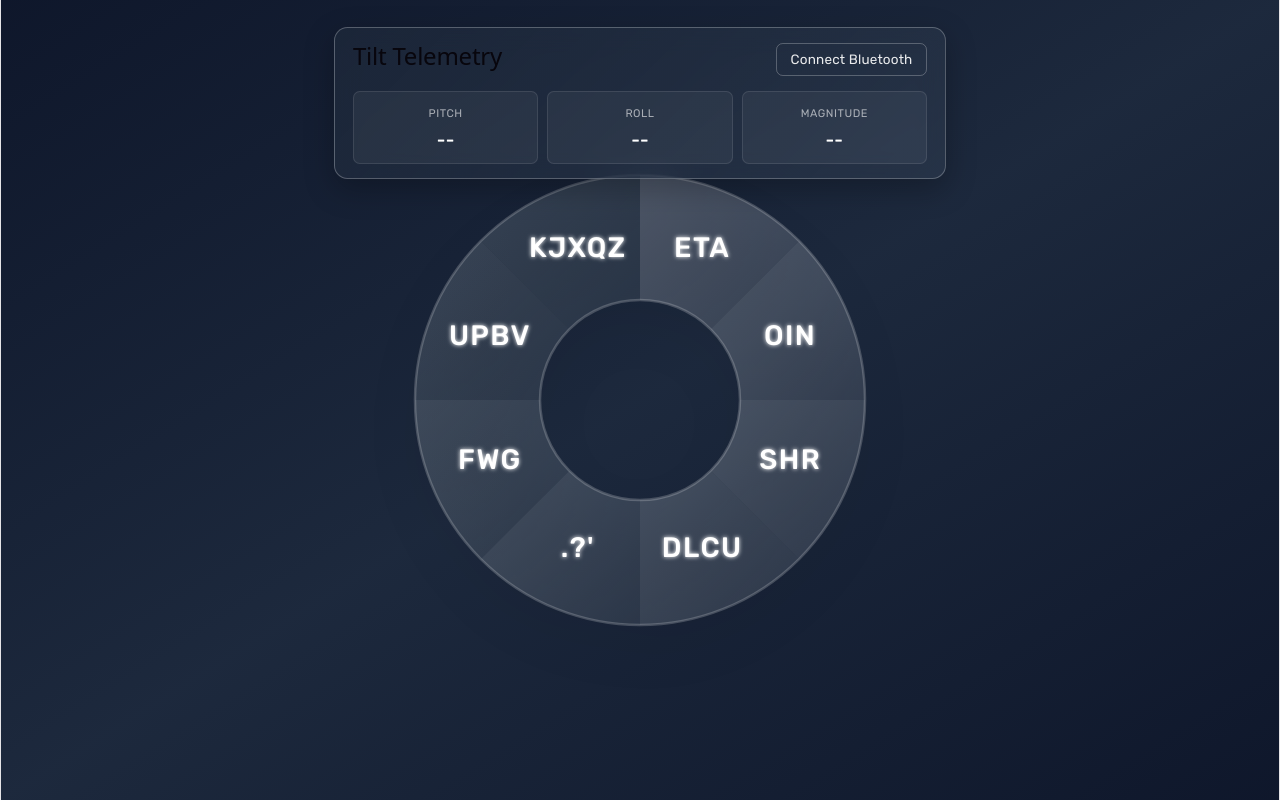
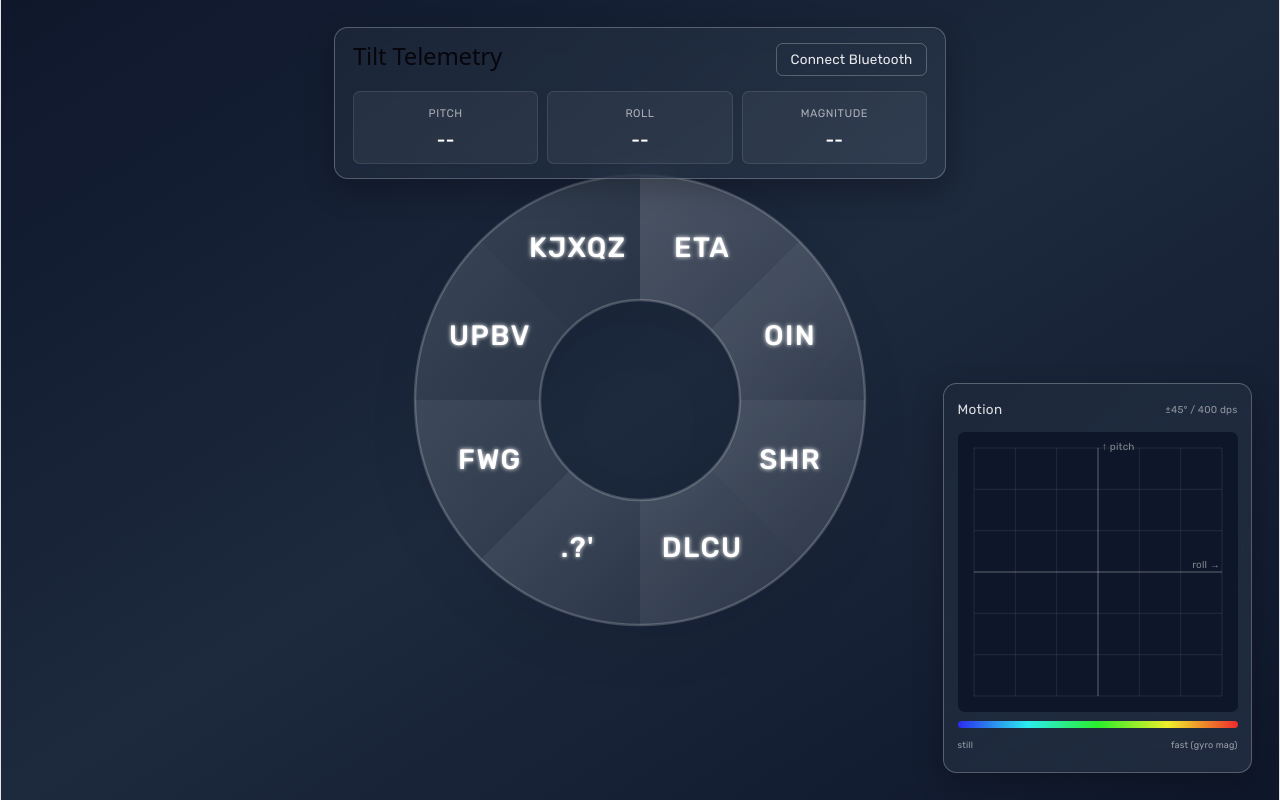
Before and after one commit to cesagui/gester, a React (Vite) app in the folder gester-web-app/: page / in a window 1280 px wide. Built offline with nearby package versions, Linux system fonts and the light colour scheme.

Commit message:
graph visual

```diff
--- a/gester-web-app/src/components/DonutSelector.tsx
+++ b/gester-web-app/src/components/DonutSelector.tsx
@@ -1,5 +1,6 @@
 import React from 'react';
 import TiltTelemetry from './TiltTelemetry';
+import MotionGraph from './MotionGraph';
 
 export default function DonutSelector() {
   const [hoveredSection, setHoveredSection] = React.useState<number | null>(null);
@@ -99,6 +100,7 @@ export default function DonutSelector() {
   return (
     <div className="min-h-screen w-full flex flex-col items-center justify-center bg-linear-to-br from-slate-900 via-slate-800 to-slate-900 relative">
       <TiltTelemetry />
+      <MotionGraph />
       <svg
         width="500"
         height="500"
--- /dev/null
+++ b/gester-web-app/src/components/MotionGraph.tsx
@@ -0,0 +1,165 @@
+import React from 'react';
+import { tiltStore, type TiltReading } from '../lib/tiltStore';
+
+const ANGLE_RANGE_DEG = 45;
+const MAGNITUDE_MAX_DPS = 400;
+const TRAIL_MS = 1500;
+const CANVAS_SIZE = 280;
+
+type TrailPoint = {
+  x: number;
+  y: number;
+  mag: number;
+  t: number;
+};
+
+function magnitudeToHsla(mag: number, alpha = 1) {
+  const normalized = Math.min(1, Math.max(0, mag / MAGNITUDE_MAX_DPS));
+  const hue = 240 * (1 - normalized);
+  return `hsla(${hue.toFixed(0)}, 85%, 55%, ${alpha})`;
+}
+
+export default function MotionGraph() {
+  const canvasRef = React.useRef<HTMLCanvasElement>(null);
+  const latestRef = React.useRef<TiltReading | null>(null);
+  const trailRef = React.useRef<TrailPoint[]>([]);
+
+  React.useEffect(() => {
+    return tiltStore.subscribe((reading) => {
+      latestRef.current = reading;
+    });
+  }, []);
+
+  React.useEffect(() => {
+    const canvas = canvasRef.current;
+    if (!canvas) return;
+    const ctx = canvas.getContext('2d');
+    if (!ctx) return;
+
+    const dpr = window.devicePixelRatio || 1;
+    canvas.width = CANVAS_SIZE * dpr;
+    canvas.height = CANVAS_SIZE * dpr;
+    canvas.style.width = `${CANVAS_SIZE}px`;
+    canvas.style.height = `${CANVAS_SIZE}px`;
+    ctx.scale(dpr, dpr);
+
+    const cx = CANVAS_SIZE / 2;
+    const cy = CANVAS_SIZE / 2;
+    const scale = (CANVAS_SIZE / 2 - 16) / ANGLE_RANGE_DEG;
+
+    let raf = 0;
+    let lastSampleTimestamp = 0;
+
+    const draw = () => {
+      const now = performance.now();
+
+      ctx.fillStyle = 'rgba(15, 23, 42, 0.92)';
+      ctx.fillRect(0, 0, CANVAS_SIZE, CANVAS_SIZE);
+
+      ctx.strokeStyle = 'rgba(255,255,255,0.08)';
+      ctx.lineWidth = 1;
+      for (let d = -ANGLE_RANGE_DEG; d <= ANGLE_RANGE_DEG; d += 15) {
+        const x = cx + d * scale;
+        const y = cy + d * scale;
+        ctx.beginPath();
+        ctx.moveTo(x, 16);
+        ctx.lineTo(x, CANVAS_SIZE - 16);
+        ctx.moveTo(16, y);
+        ctx.lineTo(CANVAS_SIZE - 16, y);
+        ctx.stroke();
+      }
+
+      ctx.strokeStyle = 'rgba(255,255,255,0.25)';
+      ctx.beginPath();
+      ctx.moveTo(16, cy);
+      ctx.lineTo(CANVAS_SIZE - 16, cy);
+      ctx.moveTo(cx, 16);
+      ctx.lineTo(cx, CANVAS_SIZE - 16);
+      ctx.stroke();
+
+      ctx.fillStyle = 'rgba(255,255,255,0.45)';
+      ctx.font = '10px Rubik, sans-serif';
+      ctx.textAlign = 'right';
+      ctx.fillText('roll →', CANVAS_SIZE - 18, cy - 4);
+      ctx.textAlign = 'left';
+      ctx.save();
+      ctx.translate(cx + 4, 18);
+      ctx.fillText('↑ pitch', 0, 0);
+      ctx.restore();
+
+      const reading = latestRef.current;
+      if (reading && performance.now() - lastSampleTimestamp > 0) {
+        const px = cx + clamp(reading.roll, -ANGLE_RANGE_DEG, ANGLE_RANGE_DEG) * scale;
+        const py = cy - clamp(reading.pitch, -ANGLE_RANGE_DEG, ANGLE_RANGE_DEG) * scale;
+        trailRef.current.push({ x: px, y: py, mag: reading.magnitude, t: now });
+        lastSampleTimestamp = now;
+      }
+
+      trailRef.current = trailRef.current.filter((p) => now - p.t < TRAIL_MS);
+
+      for (const p of trailRef.current) {
+        const age = (now - p.t) / TRAIL_MS;
+        const alpha = 1 - age;
+        ctx.fillStyle = magnitudeToHsla(p.mag, alpha * 0.85);
+        ctx.beginPath();
+        ctx.arc(p.x, p.y, 3, 0, Math.PI * 2);
+        ctx.fill();
+      }
+
+      const last = trailRef.current[trailRef.current.length - 1];
+      if (last) {
+        ctx.shadowColor = magnitudeToHsla(last.mag, 1);
+        ctx.shadowBlur = 16;
+        ctx.fillStyle = magnitudeToHsla(last.mag, 1);
+        ctx.beginPath();
+        ctx.arc(last.x, last.y, 7, 0, Math.PI * 2);
+        ctx.fill();
+        ctx.shadowBlur = 0;
+      }
+
+      raf = requestAnimationFrame(draw);
+    };
+    raf = requestAnimationFrame(draw);
+
+    return () => cancelAnimationFrame(raf);
+  }, []);
+
+  return (
+    <div className="absolute bottom-6 right-6 z-30">
+      <div
+        className="backdrop-blur-md border border-white/25 rounded-xl p-3"
+        style={{
+          background:
+            'linear-gradient(135deg, rgba(30, 41, 59, 0.75), rgba(51, 65, 85, 0.45))',
+          boxShadow: '0 10px 30px rgba(0, 0, 0, 0.25)',
+          fontFamily: 'Rubik, sans-serif',
+        }}
+      >
+        <div className="flex items-center justify-between mb-2">
+          <h3 className="text-xs text-white/85 tracking-wide">Motion</h3>
+          <span className="text-[10px] text-white/50">±{ANGLE_RANGE_DEG}° / {MAGNITUDE_MAX_DPS} dps</span>
+        </div>
+
+        <canvas ref={canvasRef} className="rounded-md" />
+
+        <div className="mt-2">
+          <div
+            className="h-1.5 w-full rounded-full"
+            style={{
+              background:
+                'linear-gradient(90deg, hsla(240,85%,55%,1) 0%, hsla(180,85%,55%,1) 25%, hsla(120,85%,55%,1) 50%, hsla(60,85%,55%,1) 75%, hsla(0,85%,55%,1) 100%)',
+            }}
+          />
+          <div className="flex justify-between text-[9px] text-white/55 mt-1">
+            <span>still</span>
+            <span>fast (gyro mag)</span>
+          </div>
+        </div>
+      </div>
+    </div>
+  );
+}
+
+function clamp(v: number, lo: number, hi: number) {
+  return Math.max(lo, Math.min(hi, v));
+}
--- a/gester-web-app/src/components/TiltTelemetry.tsx
+++ b/gester-web-app/src/components/TiltTelemetry.tsx
@@ -1,5 +1,6 @@
 import React from 'react';
 import { BluetoothTiltClient, type TiltPacket } from '../lib/BluetoothTiltClient';
+import { tiltStore } from '../lib/tiltStore';
 
 type TiltReading = {
   pitch: number | null;
@@ -47,7 +48,19 @@ export default function TiltTelemetry() {
 
       const client = clientRef.current;
       client.onTilt = (packet: TiltPacket) => {
-        setReading(parseTiltPacket(packet));
+        const next = parseTiltPacket(packet);
+        setReading(next);
+        if (
+          next.pitch !== null &&
+          next.roll !== null &&
+          next.magnitude !== null
+        ) {
+          tiltStore.publish({
+            pitch: next.pitch,
+            roll: next.roll,
+            magnitude: next.magnitude,
+          });
+        }
       };
       client.onDisconnect = () => {
         setIsConnected(false);
--- /dev/null
+++ b/gester-web-app/src/lib/tiltStore.ts
@@ -0,0 +1,21 @@
+export type TiltReading = {
+  pitch: number;
+  roll: number;
+  magnitude: number;
+};
+
+type Listener = (reading: TiltReading) => void;
+
+const listeners = new Set<Listener>();
+
+export const tiltStore = {
+  publish(reading: TiltReading) {
+    listeners.forEach((l) => l(reading));
+  },
+  subscribe(listener: Listener): () => void {
+    listeners.add(listener);
+    return () => {
+      listeners.delete(listener);
+    };
+  },
+};
```
Also changed, not shown: 2 other files (tests, documents, lock files or other folders).
